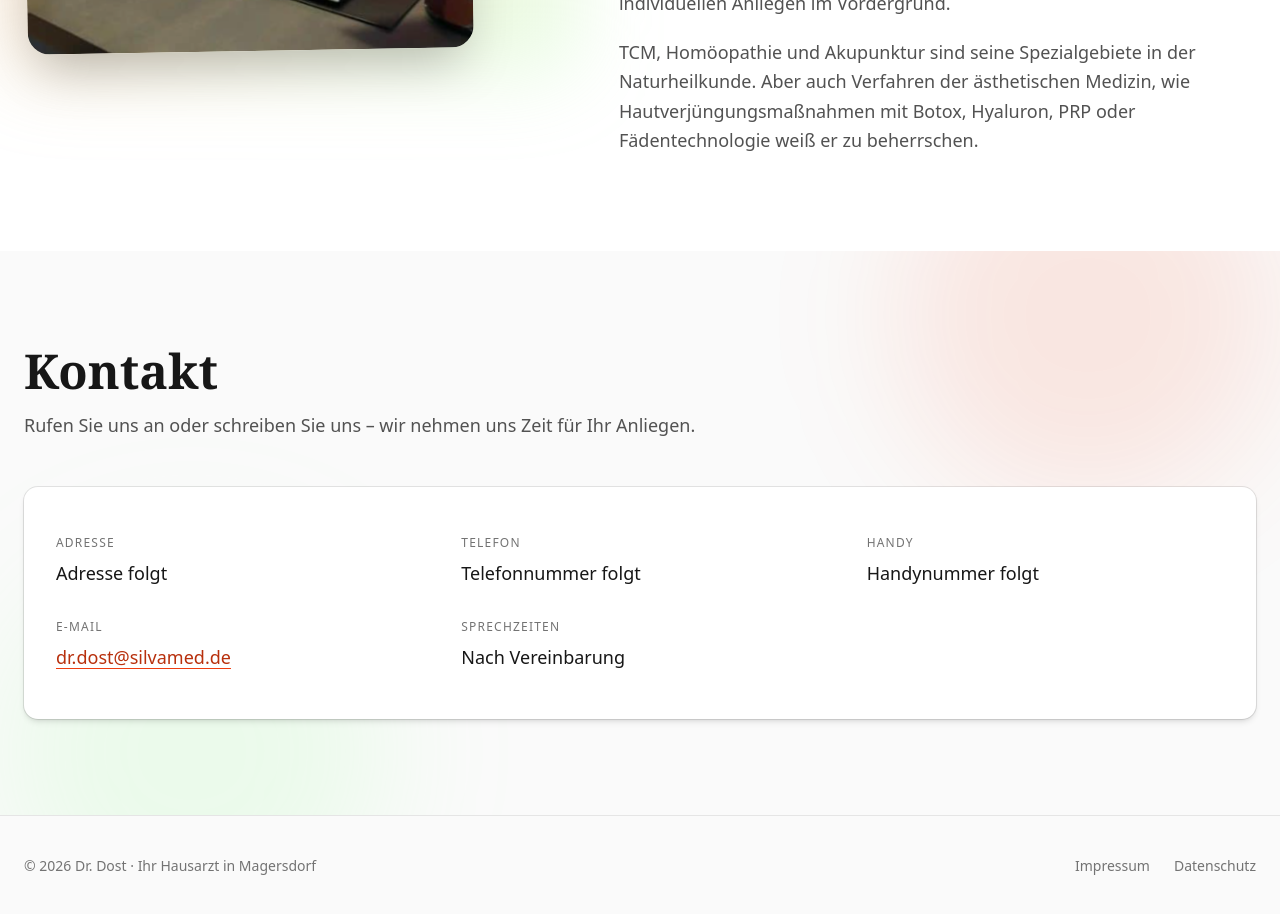
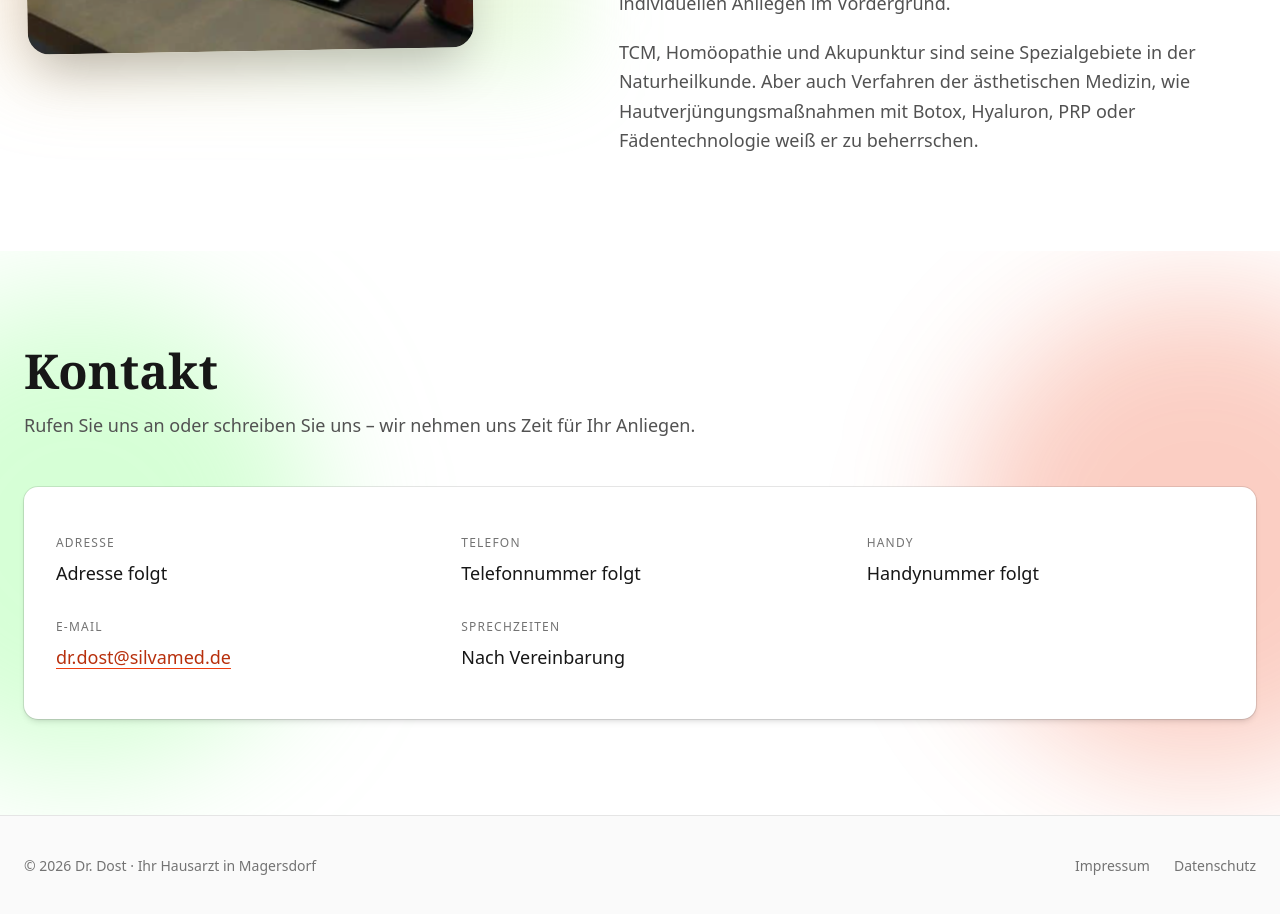
Before and after one commit to az108/dost, a React (Vite) app: page / in a window 1280 px wide. Shown: the part 5140-6054 px from the top of the page. Built offline with nearby package versions, Linux system fonts and the light colour scheme.

Commit message:
style: Kontakt section matches hero look (white bg, soft green-left/red-right glows)

```diff
--- a/src/sections/Kontakt.tsx
+++ b/src/sections/Kontakt.tsx
@@ -12,14 +12,14 @@ const rows = [
 
 export function Kontakt() {
   return (
-    <section id="kontakt" className="relative scroll-mt-20 overflow-hidden bg-neutral-50 py-24">
+    <section id="kontakt" className="relative scroll-mt-20 overflow-hidden bg-white py-24">
       <div
         aria-hidden="true"
-        className="pointer-events-none absolute -top-32 right-0 h-96 w-96 rounded-full bg-brand/10 blur-3xl"
+        className="pointer-events-none absolute top-1/2 -left-40 h-[30rem] w-[30rem] -translate-y-1/2 rounded-full bg-brand-green/40 blur-3xl"
       />
       <div
         aria-hidden="true"
-        className="pointer-events-none absolute -bottom-32 left-0 h-96 w-96 rounded-full bg-brand-green/15 blur-3xl"
+        className="pointer-events-none absolute top-1/2 -right-40 h-[30rem] w-[30rem] -translate-y-1/2 rounded-full bg-brand/25 blur-3xl"
       />
       <div className="relative mx-auto max-w-7xl px-6">
         <Reveal>
```
